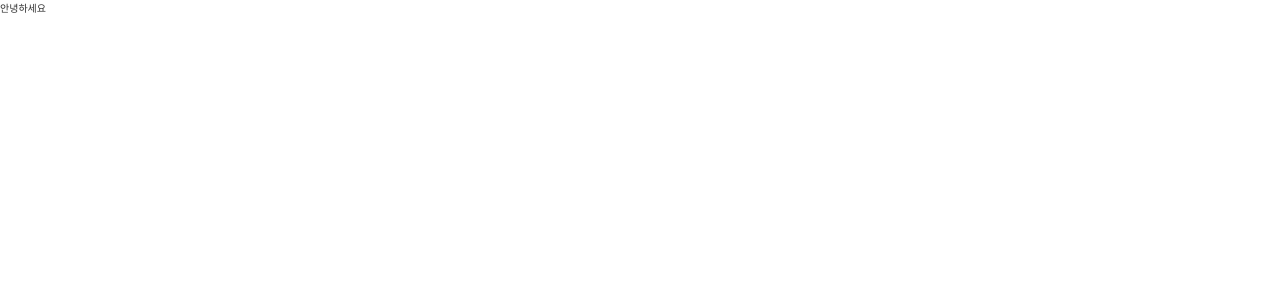
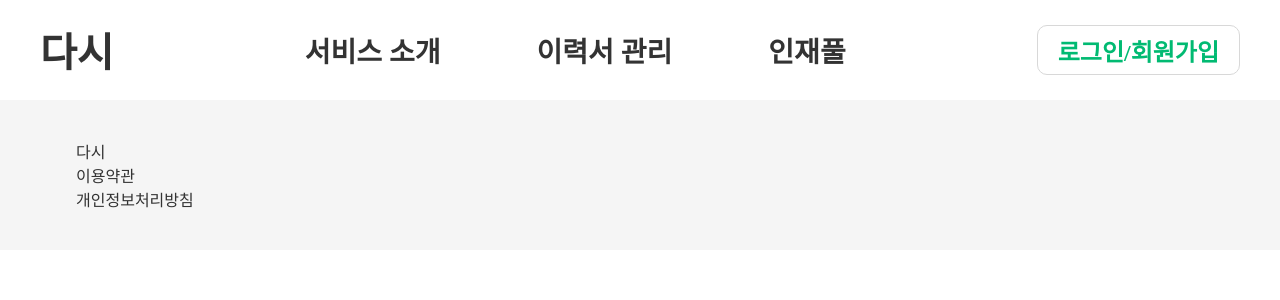
Before and after one commit to teyeong/Gamja-Frontend, a React (Create React App) app: page / in a window 1280 px wide. Shown: the top 300 px of the page. Built offline with nearby package versions, Linux system fonts and the light colour scheme; a web font is replaced by a local one.

Commit message:
feat: publish responsive header and footer

```diff
--- a/src/components/_common/layout/Footer.tsx
+++ b/src/components/_common/layout/Footer.tsx
@@ -1,5 +1,11 @@
 const Footer = () => {
-  return <></>;
+  return (
+    <div className="footer">
+      <div className="footer_txt">다시</div>
+      <div className="footer_txt">이용약관</div>
+      <div className="footer_txt">개인정보처리방침</div>
+    </div>
+  );
 };
 
 export default Footer;
--- /dev/null
+++ b/src/components/_common/layout/Header.tsx
@@ -0,0 +1,39 @@
+import notice from '../../../assets/icons/notice.svg';
+import hamburger from '../../../assets/icons/hamburger.svg';
+import { useMediaQuery } from 'react-responsive';
+
+const Header = () => {
+  const isLogin = false;
+  const isMobile: boolean = useMediaQuery({
+    query: '(max-width:785px)',
+  });
+  return (
+    <div className="header">
+      <div className="header_logo">다시</div>
+      {isMobile ? (
+        <div style={{ display: 'flex' }}>
+          <img className="header_icon" src={notice} />
+          <img className="header_icon" src={hamburger} />
+        </div>
+      ) : (
+        <>
+          <div className="header_txt_container">
+            <div className="header_txt">서비스 소개</div>
+            <div className="header_txt">이력서 관리</div>
+            <div className="header_txt">인재풀</div>
+          </div>
+          {isLogin ? (
+            <div style={{ display: 'flex' }}>
+              <img className="header_icon" src={notice} />
+              <button className="header_btn">내 정보</button>
+            </div>
+          ) : (
+            <button className="header_btn">로그인/회원가입</button>
+          )}
+        </>
+      )}
+    </div>
+  );
+};
+
+export default Header;
--- a/src/components/_common/layout/Layout.tsx
+++ b/src/components/_common/layout/Layout.tsx
@@ -1,6 +1,6 @@
-import NavBar from './NavBar';
 import Footer from './Footer';
 import React from 'react';
+import Header from './Header';
 
 type MyComponentProps = {
   children: React.ReactNode;
@@ -9,9 +9,8 @@ type MyComponentProps = {
 const Layout = ({ children }: MyComponentProps) => {
   return (
     <div>
-      <NavBar />
+      <Header />
       {children}
-      안녕하세요
       <Footer />
     </div>
   );
--- a/src/components/_common/layout/NavBar.tsx
+++ /dev/null
@@ -1,5 +0,0 @@
-const NavBar = () => {
-  return <></>;
-};
-
-export default NavBar;
--- /dev/null
+++ b/src/scss/layout/_footer.scss
@@ -0,0 +1,27 @@
+.footer {
+  display: flex;
+  flex-direction: column;
+  justify-content: center;
+  width: 100vw;
+  @include mobile {
+    height: 10rem;
+  }
+  @include pc {
+    height: 15rem;
+  }
+  background-color: $pale-gray;
+}
+
+.footer_txt {
+  width: max-content;
+  @include mobile {
+    height: 1.6rem;
+    font-size: 0.9rem;
+    margin-left: 2.4rem;
+  }
+  @include pc {
+    height: 2.4rem;
+    font-size: 1.6rem;
+    margin-left: 7.6rem;
+  }
+}
--- a/src/scss/layout/_header.scss
+++ b/src/scss/layout/_header.scss
@@ -0,0 +1,60 @@
+.header {
+  display: flex;
+  justify-content: space-between;
+  align-items: center;
+  width: 100vw;
+  @include mobile {
+    height: 5.6rem;
+    border-bottom: 1px solid $light-gray;
+  }
+  @include pc {
+    height: 10rem;
+  }
+}
+
+.header_logo {
+  @include mobile {
+    font-size: 2rem;
+    margin-left: 2.4rem;
+  }
+  @include pc {
+    font-size: 4rem;
+    margin-left: 4rem;
+  }
+  font-weight: 600;
+}
+
+.header_txt_container {
+  display: flex;
+  gap: 7.5vw;
+}
+
+.header_txt {
+  font-size: 2.8rem;
+  font-weight: 700;
+  &:hover {
+    color: $dark-green;
+  }
+}
+
+.header_icon {
+  @include mobile {
+    width: 2.4rem;
+    margin-right: 2.4rem;
+  }
+  @include pc {
+    width: 3.6rem;
+    margin-right: 4rem;
+  }
+}
+
+.header_btn {
+  border-radius: 1rem;
+  border: 1px solid $light-gray;
+  color: $dark-green;
+  font-size: 2.4rem;
+  font-weight: 600;
+  height: 5rem;
+  padding: 0rem 2rem;
+  margin-right: 4rem;
+}
--- a/src/scss/main.scss
+++ b/src/scss/main.scss
@@ -6,5 +6,5 @@
 @import 'components/button';
 
 @import 'layout/header';
-
+@import 'layout/footer';
 @import 'pages/home';
```
Also changed, not shown: src/assets/icons/hamburger.svg (added), src/assets/icons/notice.svg (added).
